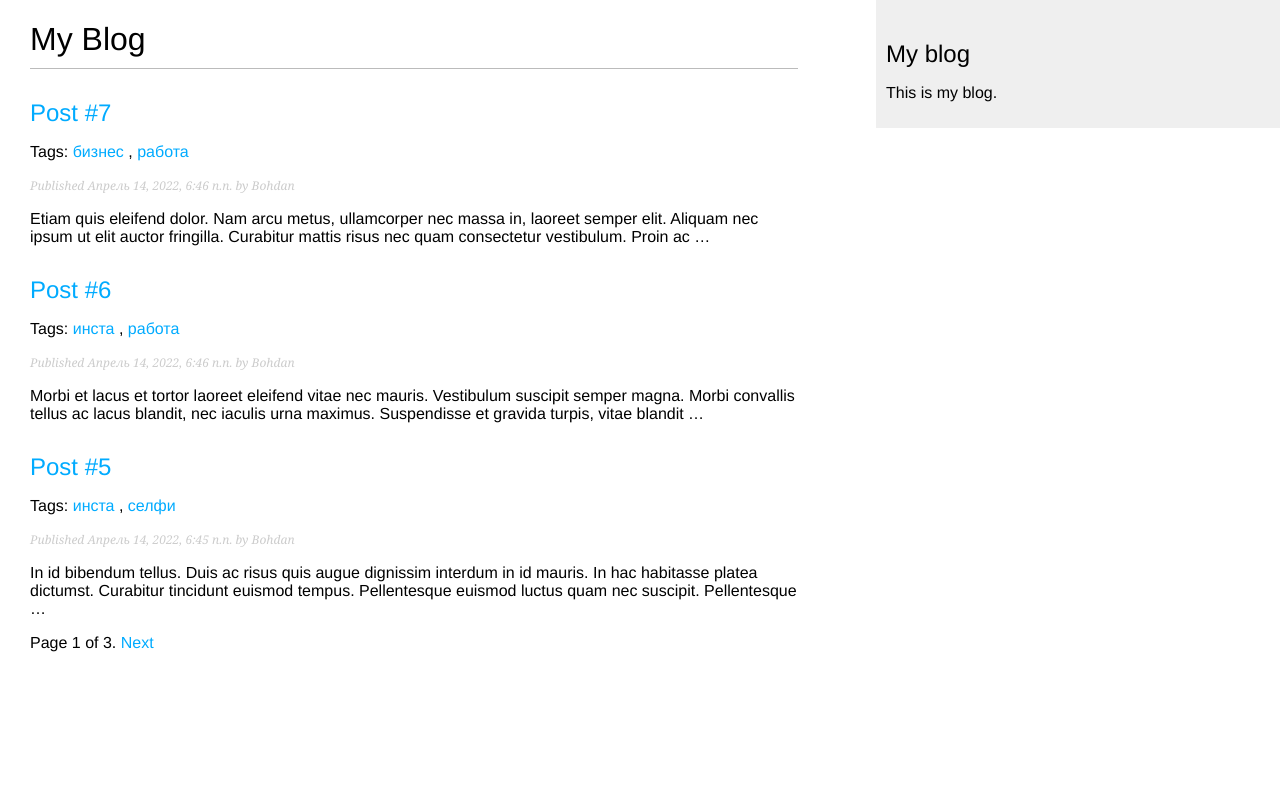
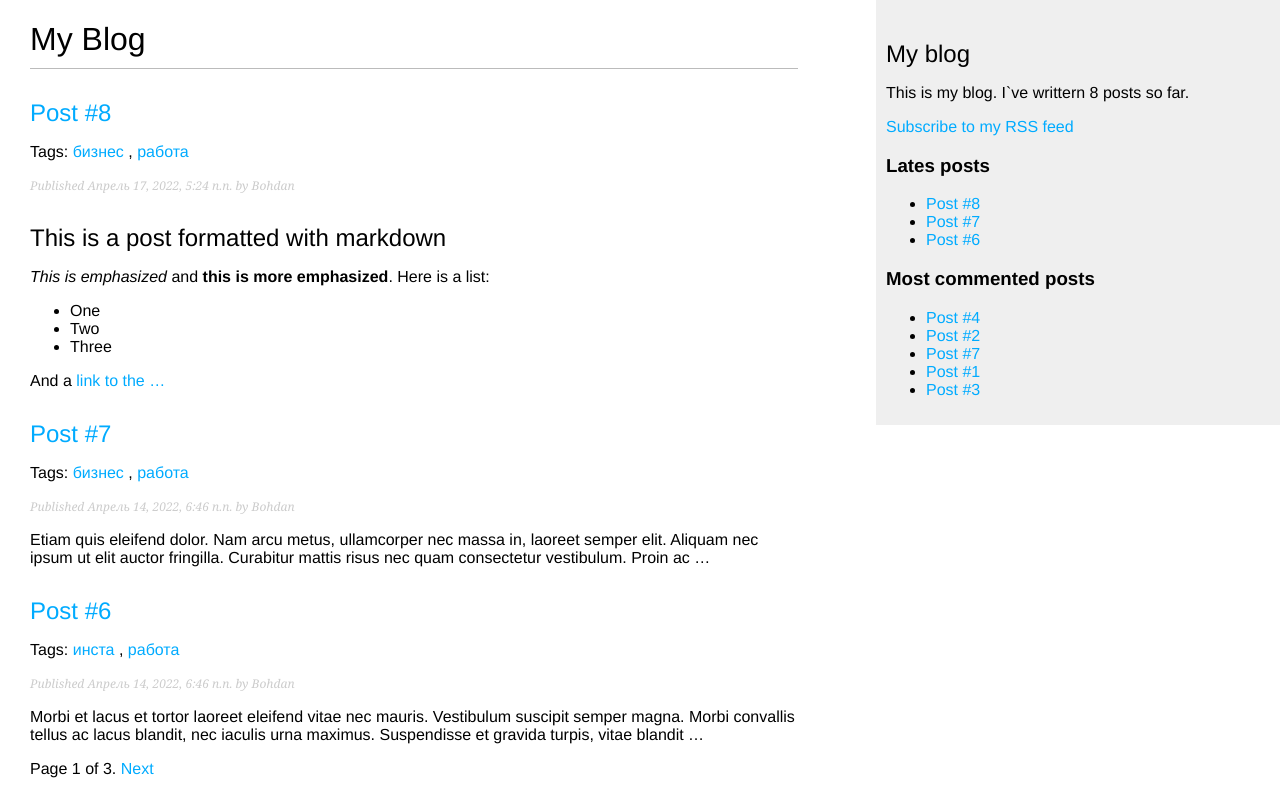
Before and after one commit to HSFantast1k/Blog-2_dj, a Django app: page /blog/ in a window 1280 px wide. Run offline with Django 3.2, Linux system fonts and the light colour scheme; data comes from the database, SQL or seed files in the repository; parts of the project's set-up code (start-up, migrations or seed data) failed here and were passed over.

Commit message:
Expanding navigation, adding: Sitemap, RSS for articles and other

```diff
--- a/blog/models.py
+++ b/blog/models.py
@@ -25,7 +25,7 @@ class Post(models.Model):
     body = models.TextField()
     publish = models.DateTimeField(default=timezone.now)
     created = models.DateTimeField(auto_now_add=True)
-    update = models.DateField(auto_now=True)
+    updated = models.DateField(auto_now=True)
     status = models.CharField(max_length=10, choices=STATUS_CHOICES,
                               default='draft')
 
--- a/blog/templates/blog/base.html
+++ b/blog/templates/blog/base.html
@@ -1,3 +1,4 @@
+{% load blog_tags %}
 {% load static %}
 <!DOCTYPE html>
 <html lang="en">
@@ -12,7 +13,20 @@
     </div>
     <div id="sidebar">
         <h2>My blog</h2>
-        <p>This is my blog.</p>
+        <p>This is my blog. I`ve writtern {% total_posts %} posts so far.</p>
+
+        <p><a href="{% url 'blog:post_feed' %}">Subscribe to my RSS feed</a></p>
+
+        <h3>Lates posts</h3>
+        {% show_lates_posts 3 %}
+
+        <h3>Most commented posts</h3>
+        {% get_most_commented_posts as most_commented_posts %}
+        <ul>
+            {% for post in most_commented_posts %}
+                <li><a href="{{ post.get_absolute_url }}">{{ post.title }}</a></li>
+            {% endfor %}
+        </ul>
     </div>
 </body>
 </html>
--- a/blog/templates/blog/post/detail.html
+++ b/blog/templates/blog/post/detail.html
@@ -1,9 +1,10 @@
 {% extends "blog/base.html" %}
+{% load blog_tags %}
 {% block title %}{{ post.title }}{% endblock %}
 {% block content %}
     <h1>{{ post.title }}</h1>
     <p class="date">Published {{ post.publish }} by {{ post.author}}</p>
-    {{ post.body| linebreaks }}
+    {{ post.body| markdown }}
     <p>
         <a href="{% url 'blog:post_share' post.id %}">Share this post</a>
     </p>
--- /dev/null
+++ b/blog/templates/blog/post/latest_posts.html
@@ -0,0 +1,5 @@
+<ul>
+    {% for post in latest_posts %}
+        <li><a href="{{ post.get_absolute_url }}">{{ post.title }}</a></li>
+    {% endfor %}
+</ul>
--- a/blog/templates/blog/post/list.html
+++ b/blog/templates/blog/post/list.html
@@ -1,4 +1,5 @@
 {% extends "blog/base.html" %}
+{% load blog_tags %}
 {% block title %}My Blog{% endblock %}
 {% block content %}
     <h1>My Blog</h1>
@@ -14,7 +15,7 @@
         <p class="tags">
             Tags:
             {% for tag in post.tags.all %}
-                <a href="{% url 'blog:post_list_by_tag' tag.slug %}">
+                <a href="{% url 'blog:post_list_by_tag' tag.slug }">
                     {{ tag.name }}
                 </a>
                 {% if not forloop.last %}, {% endif %}
@@ -24,7 +25,7 @@
         <p class="tags">Tags: {{ post.tags.all|join:", " }}</p>
         {% endcomment %} -->
         <p class="date">Published {{ post.publish }} by {{ post.author }}</p>
-        {{ post.body|truncatewords:30|linebreaks}}
+        {{ post.body | markdown | truncatewords:30}}
     {% endfor %}
 
     {% include "pagination.html" with page=posts %}
--- /dev/null
+++ b/blog/templatetags/blog_tags.py
@@ -0,0 +1,28 @@
+from atexit import register
+from django import template
+from ..models import Post
+from django.db.models import Count
+from django.utils.safestring import mark_safe
+import markdown
+
+register = template.Library()
+
+
+@register.simple_tag
+def total_posts():
+    return Post.published.count()
+
+
+@register.inclusion_tag('blog/post/latest_posts.html')
+def show_lates_posts(count=5):
+    latest_posts = Post.published.order_by('-publish')[:count]
+    return {'latest_posts': latest_posts}
+
+@register.simple_tag
+def get_most_commented_posts(count=5):
+    return Post.published.annotate(total_comments=Count('comments')
+                                   ).order_by('-total_comments')[:count]
+
+@register.filter(name='markdown')
+def markdown_format(text):
+    return mark_safe(markdown.markdown(text))
--- a/blog/urls.py
+++ b/blog/urls.py
@@ -1,5 +1,6 @@
 from django.urls import path
 from . import views
+from .feeds import LatestPostFeed
 
 app_name = 'blog'
 
@@ -11,4 +12,5 @@ urlpatterns = [
     path('<int:year>/<int:month>/<int:day>/<slug:post>/',
          views.post_detail, name='post_detail'),
     path('tag/<slug:tag_slug>/', views.post_list, name='post_list_by_tag'),
+    path('feed/', LatestPostFeed(), name='post_feed')
 ]
--- a/blog/views.py
+++ b/blog/views.py
@@ -22,6 +22,7 @@ class PostListView(ListView):
 def post_list(request, tag_slug=None):
     object_list = Post.published.all()
     tag = None
+
     if tag_slug:
         tag = get_object_or_404(Tag, slug=tag_slug)
         object_list = object_list.filter(tags__in=[tag])
--- a/mysite/settings.py
+++ b/mysite/settings.py
@@ -30,6 +30,8 @@ ALLOWED_HOSTS = []
 
 # Application definition
 
+SITE_ID = 1
+
 INSTALLED_APPS = [
     'django.contrib.admin',
     'django.contrib.auth',
@@ -37,6 +39,8 @@ INSTALLED_APPS = [
     'django.contrib.sessions',
     'django.contrib.messages',
     'django.contrib.staticfiles',
+    'django.contrib.sites',
+    'django.contrib.sitemaps',
     'blog.apps.BlogConfig',
     'taggit',
 ]
@@ -51,7 +55,7 @@ MIDDLEWARE = [
     'django.middleware.clickjacking.XFrameOptionsMiddleware',
 ]
 
-DEFAULT_AUTO_FIELD='django.db.models.AutoField'
+DEFAULT_AUTO_FIELD = 'django.db.models.AutoField'
 
 ROOT_URLCONF = 'mysite.urls'
 
--- a/mysite/urls.py
+++ b/mysite/urls.py
@@ -1,7 +1,13 @@
 from django.contrib import admin
 from django.urls import path, include
+from django.contrib.sitemaps.views import sitemap
+from blog.sitemaps import PostSitemap
+
+sitemaps = {'posts': PostSitemap, }
 
 urlpatterns = [
     path('admin/', admin.site.urls),
-    path('blog/', include('blog.urls', namespace='blog'))
+    path('blog/', include('blog.urls', namespace='blog')),
+    path('sitemap.xml', sitemap, {'sitemaps': sitemaps},
+         name='django.contrib.sitemaps.views.sitemap')
 ]
```
Also changed, not shown: blog/feeds.py (added, +18 -0 lines), blog/sitemaps.py (added, +12 -0 lines), blog/migrations/0006_auto_20220417_2042.py (added), blog/templatetags/__init__.py (added), db.sqlite3.
